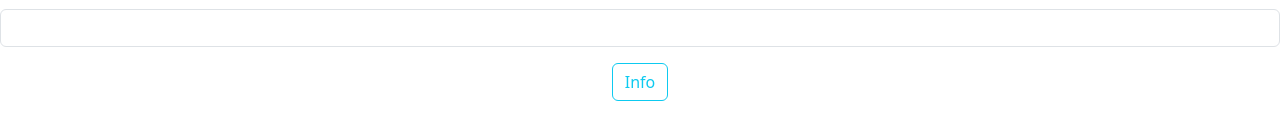
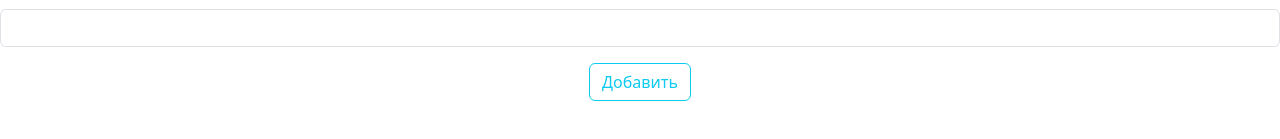
Before and after one commit to Maksim32652/Is-23-19b-max, a Vue app: page / in a window 1280 px wide. Shown: the part 345-484 px from the top of the page. Built offline with nearby package versions, Linux system fonts and the light colour scheme.

Commit message:
add form product

```diff
--- a/src/App.vue
+++ b/src/App.vue
@@ -26,7 +26,7 @@
 
 </div>
 <div class="mb-3 text-center">
-  <button type="button" class="btn btn-outline-info">Info</button>
+  <button type="button" class="btn btn-outline-info">Добавить</button>
 </div>
     </form>
   </div>
```
